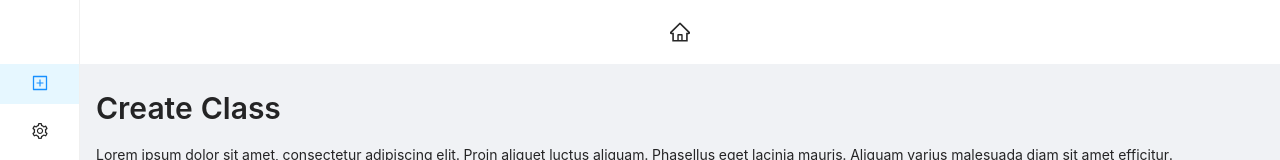
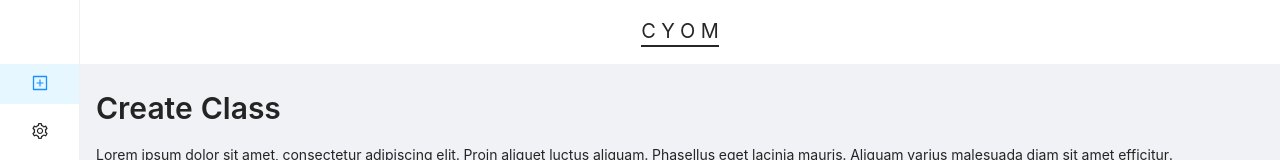
Before and after one commit to ilhamuh97/classify-ai, a React (Create React App) app: page /train in a window 1280 px wide. Shown: the top 160 px of the page. Built offline with nearby package versions, Linux system fonts and the light colour scheme.

Commit message:
update test

```diff
--- a/src/components/CreateClass/ClassesWrapper/Class/Class.js
+++ b/src/components/CreateClass/ClassesWrapper/Class/Class.js
@@ -6,12 +6,7 @@ const Class = () => {
 
     const setup = (p5, canvasParentRef) => {
         p5.createCanvas(265, 265).parent(canvasParentRef);
-        let constraints = {
-            video: {
-                optional: [{ maxFrameRate: 10 }]
-            }
-        };
-        const c = p5.createCapture(constraints);
+        const c = p5.createCapture(p5.VIDEO);
         c.hide();
         c.size(500, 400);
         setCapture(c);
--- a/src/components/Main/Main.js
+++ b/src/components/Main/Main.js
@@ -4,10 +4,11 @@ import { useNavigate } from 'react-router-dom';
 import styles from './Main.module.scss';
 import CreateClass from '../CreateClass/CreateClass';
 import SideNav from './SideNav/SideNav';
-import { HomeOutlined } from '@ant-design/icons';
+import { Space, Typography } from 'antd';
 
 const Main = () => {
     let navigate = useNavigate();
+    const { Text } = Typography;
     const { Header, Content } = Layout;
     const [collapsed, setCollapsed] = useState(true);
     const [key, setKey] = useState('1');
@@ -33,7 +34,9 @@ const Main = () => {
             <SideNav collapsed={collapsed} setCollapsed={setCollapsed} setKey={setKey} />
             <Layout className={`${styles.siteLayout} ${collapsed ? styles.big : styles.small}`}>
                 <Header className={styles.header}>
-                    <HomeOutlined className={styles.homeIcon} onClick={() => navigate('/')} />
+                    <Space className={styles.logo} onClick={() => navigate('/')}>
+                        <Text>C Y O M</Text>
+                    </Space>
                 </Header>
                 <Content style={{ margin: '24px 16px 0', overflow: 'initial' }}>
                     {ContentElem(key)}
--- a/src/components/Main/Main.module.scss
+++ b/src/components/Main/Main.module.scss
@@ -5,8 +5,11 @@
         display: flex;
         justify-content: center;
         align-items: center;
-        .homeIcon{
+        .logo{
             font-size: 1.25rem;
+            cursor: pointer;
+            border-bottom: 2px solid rgba(0,0,0,.85);
+            height: 30px;
         }
     }
     .siteLayout {
```
